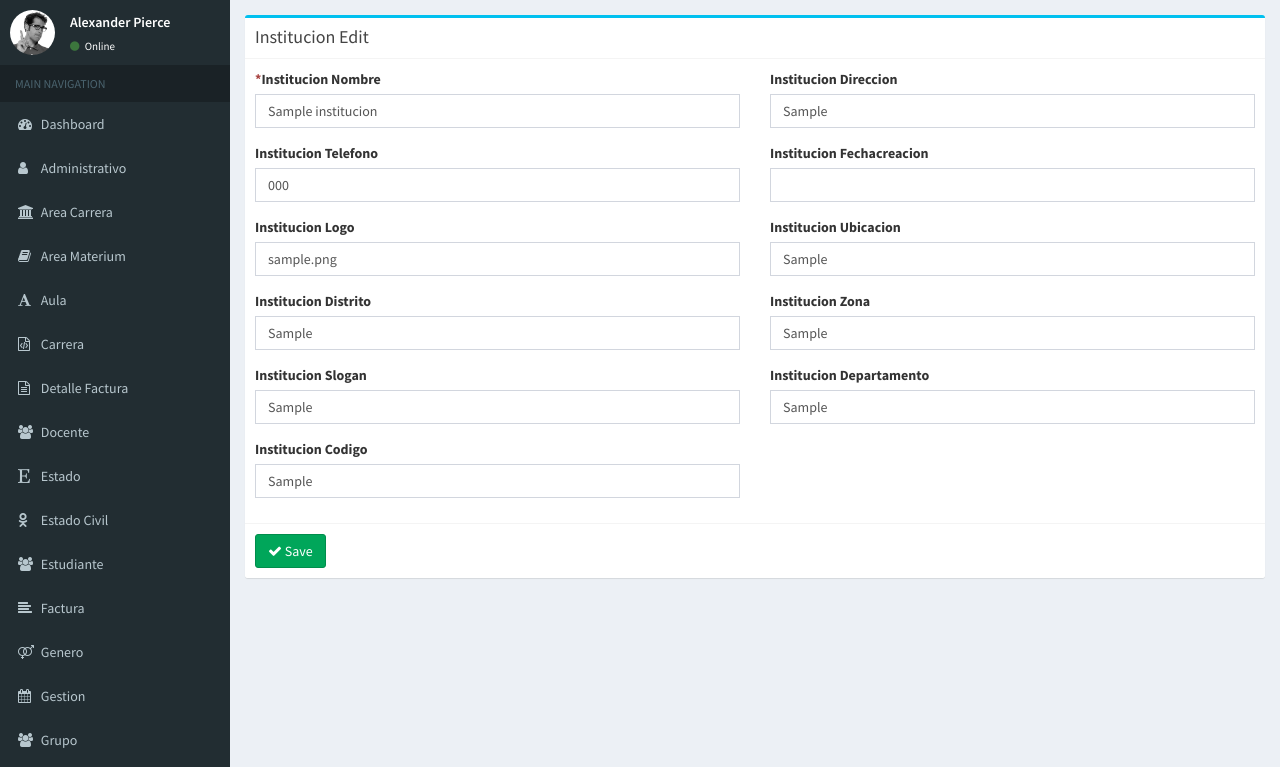
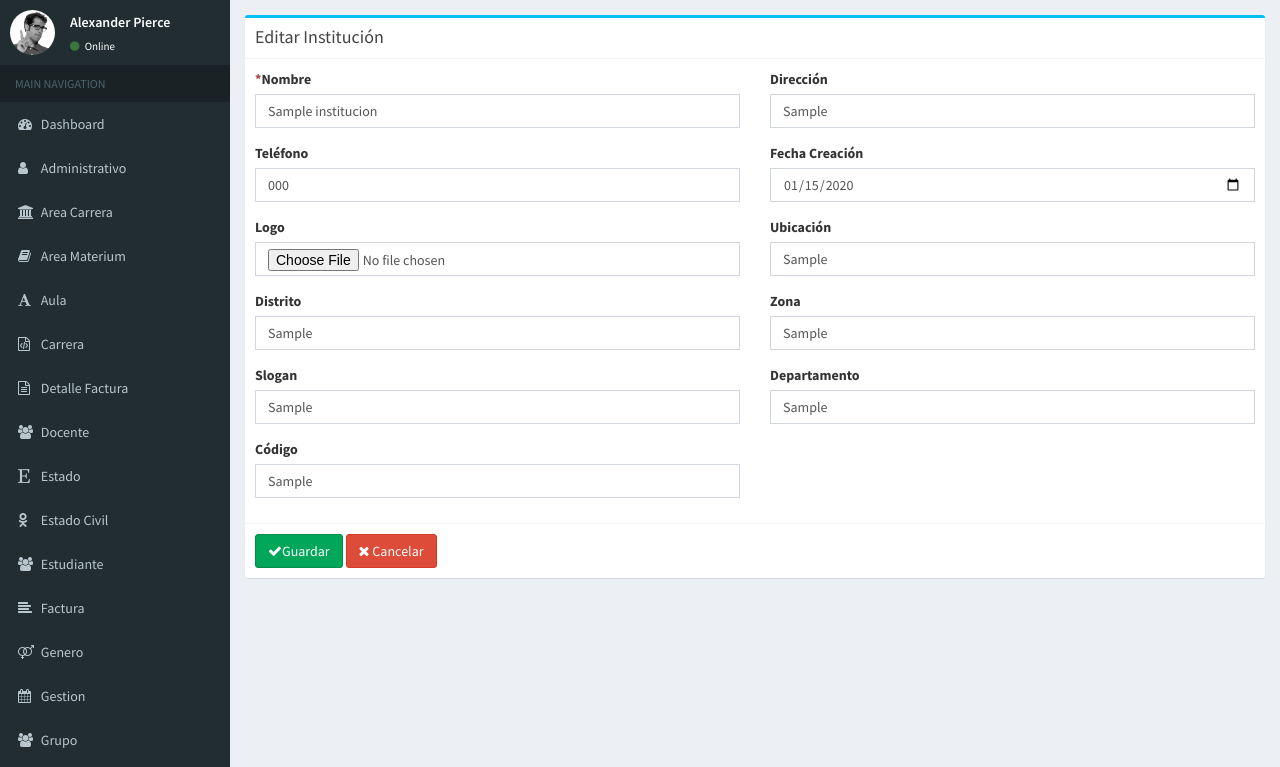
Before and after one commit to BitXad/siaac_web, a CodeIgniter app: page /sistema_educativo/index.php/institucion/edit/1 in a window 1280 px wide. Shown: the part 50-817 px from the top of the page. Run offline with CodeIgniter, Linux system fonts and the light colour scheme; tables that the repository leaves empty hold one stand-in row (values such as "Sample post").

Commit message:
institucion finish

```diff
--- a/application/config/database.php
+++ b/application/config/database.php
@@ -78,7 +78,7 @@
 	'hostname' => 'localhost',
 	'username' => 'root',
 	'password' => '',
-	'database' => 'siaac',
+	'database' => 'siaac_web',
 	'dbdriver' => 'mysqli',
 	'dbprefix' => '',
 	'pconnect' => FALSE,
--- a/application/controllers/Institucion.php
+++ b/application/controllers/Institucion.php
@@ -125,16 +125,79 @@
         {
             $this->load->library('form_validation');
 
-			$this->form_validation->set_rules('institucion_nombre','Institucion Nombre','required');
+            $this->form_validation->set_rules('institucion_nombre','Institucion Nombre','required', array('required' => 'Este Campo no debe ser vacio'));
 
-			if($this->form_validation->run())
+            if($this->form_validation->run())
             {
+                /* *********************INICIO imagen***************************** */
+                $foto="";
+                $foto1= $this->input->post('institucion_logo1');
+                if (!empty($_FILES['institucion_logo']['name']))
+                {
+                    $this->load->library('image_lib');
+                    $config['upload_path'] = './resources/images/institucion/';
+                    $config['allowed_types'] = 'gif|jpeg|jpg|png';
+                    $config['max_size'] = 200000;
+                    $config['max_width'] = 2900;
+                    $config['max_height'] = 2900;
+
+                    $new_name = time(); //str_replace(" ", "_", $this->input->post('proveedor_nombre'));
+                    $config['file_name'] = $new_name; //.$extencion;
+                    $config['file_ext_tolower'] = TRUE;
+
+                    $this->load->library('upload', $config);
+                    $this->upload->do_upload('institucion_logo');
+
+                    $img_data = $this->upload->data();
+                    $extension = $img_data['file_ext'];
+                    /* ********************INICIO para resize***************************** */
+                    if($img_data['file_ext'] == ".jpg" || $img_data['file_ext'] == ".png" || $img_data['file_ext'] == ".jpeg" || $img_data['file_ext'] == ".gif") {
+                        $conf['image_library'] = 'gd2';
+                        $conf['source_image'] = $img_data['full_path'];
+                        $conf['new_image'] = './resources/images/institucion/';
+                        $conf['maintain_ratio'] = TRUE;
+                        $conf['create_thumb'] = FALSE;
+                        $conf['width'] = 800;
+                        $conf['height'] = 600;
+                        $this->image_lib->clear();
+                        $this->image_lib->initialize($conf);
+                        if(!$this->image_lib->resize()){
+                            echo $this->image_lib->display_errors('','');
+                        }
+                    }
+                    /* ********************F I N  para resize***************************** */
+                    //$directorio = base_url().'resources/imagenes/';
+                    $directorio = $_SERVER['DOCUMENT_ROOT'].'/siaac_web/resources/images/institucion/';
+                    if(isset($foto1) && !empty($foto1)){
+                      if(file_exists($directorio.$foto1)){
+                          unlink($directorio.$foto1);
+                          $mimagenthumb = str_replace(".", "_thumb.", $foto1);
+                          unlink($directorio.$mimagenthumb);
+                      }
+                  }
+                    $confi['image_library'] = 'gd2';
+                    $confi['source_image'] = './resources/images/institucion/'.$new_name.$extension;
+                    $confi['new_image'] = './resources/images/institucion/'."thumb_".$new_name.$extension;
+                    $confi['create_thumb'] = FALSE;
+                    $confi['maintain_ratio'] = TRUE;
+                    $confi['width'] = 50;
+                    $confi['height'] = 50;
+
+                    $this->image_lib->clear();
+                    $this->image_lib->initialize($confi);
+                    $this->image_lib->resize();
+
+                    $foto = $new_name.$extension;
+                }else{
+                    $foto = $foto1;
+                }
+            /* *********************FIN imagen***************************** */
                 $params = array(
 					'institucion_nombre' => $this->input->post('institucion_nombre'),
 					'institucion_direccion' => $this->input->post('institucion_direccion'),
 					'institucion_telefono' => $this->input->post('institucion_telefono'),
 					'institucion_fechacreacion' => $this->input->post('institucion_fechacreacion'),
-					'institucion_logo' => $this->input->post('institucion_logo'),
+					'institucion_logo' => $foto,
 					'institucion_ubicacion' => $this->input->post('institucion_ubicacion'),
 					'institucion_distrito' => $this->input->post('institucion_distrito'),
 					'institucion_zona' => $this->input->post('institucion_zona'),
--- a/application/views/institucion/edit.php
+++ b/application/views/institucion/edit.php
@@ -2,74 +2,75 @@
     <div class="col-md-12">
       	<div class="box box-info">
             <div class="box-header with-border">
-              	<h3 class="box-title">Institucion Edit</h3>
+              	<h3 class="box-title">Editar Institución</h3>
             </div>
-			<?php echo form_open('institucion/edit/'.$institucion['institucion_id']); ?>
+                <?php echo form_open_multipart('institucion/edit/'.$institucion['institucion_id']); ?>
 			<div class="box-body">
 				<div class="row clearfix">
 					<div class="col-md-6">
-						<label for="institucion_nombre" class="control-label"><span class="text-danger">*</span>Institucion Nombre</label>
+						<label for="institucion_nombre" class="control-label"><span class="text-danger">*</span>Nombre</label>
 						<div class="form-group">
-							<input type="text" name="institucion_nombre" value="<?php echo ($this->input->post('institucion_nombre') ? $this->input->post('institucion_nombre') : $institucion['institucion_nombre']); ?>" class="form-control" id="institucion_nombre" />
+							<input type="text" name="institucion_nombre" value="<?php echo ($this->input->post('institucion_nombre') ? $this->input->post('institucion_nombre') : $institucion['institucion_nombre']); ?>" class="form-control" id="institucion_nombre" required />
 							<span class="text-danger"><?php echo form_error('institucion_nombre');?></span>
 						</div>
 					</div>
 					<div class="col-md-6">
-						<label for="institucion_direccion" class="control-label">Institucion Direccion</label>
+						<label for="institucion_direccion" class="control-label">Dirección</label>
 						<div class="form-group">
 							<input type="text" name="institucion_direccion" value="<?php echo ($this->input->post('institucion_direccion') ? $this->input->post('institucion_direccion') : $institucion['institucion_direccion']); ?>" class="form-control" id="institucion_direccion" />
 						</div>
 					</div>
 					<div class="col-md-6">
-						<label for="institucion_telefono" class="control-label">Institucion Telefono</label>
+						<label for="institucion_telefono" class="control-label">Teléfono</label>
 						<div class="form-group">
 							<input type="text" name="institucion_telefono" value="<?php echo ($this->input->post('institucion_telefono') ? $this->input->post('institucion_telefono') : $institucion['institucion_telefono']); ?>" class="form-control" id="institucion_telefono" />
 						</div>
 					</div>
 					<div class="col-md-6">
-						<label for="institucion_fechacreacion" class="control-label">Institucion Fechacreacion</label>
+						<label for="institucion_fechacreacion" class="control-label">Fecha Creación</label>
 						<div class="form-group">
-							<input type="text" name="institucion_fechacreacion" value="<?php echo ($this->input->post('institucion_fechacreacion') ? $this->input->post('institucion_fechacreacion') : $institucion['institucion_fechacreacion']); ?>" class="has-datepicker form-control" id="institucion_fechacreacion" />
+							<input type="date" name="institucion_fechacreacion" value="<?php echo ($this->input->post('institucion_fechacreacion') ? $this->input->post('institucion_fechacreacion') : $institucion['institucion_fechacreacion']); ?>" class="form-control" id="institucion_fechacreacion" />
 						</div>
 					</div>
 					<div class="col-md-6">
-						<label for="institucion_logo" class="control-label">Institucion Logo</label>
+						<label for="institucion_logo" class="control-label">Logo</label>
 						<div class="form-group">
-							<input type="text" name="institucion_logo" value="<?php echo ($this->input->post('institucion_logo') ? $this->input->post('institucion_logo') : $institucion['institucion_logo']); ?>" class="form-control" id="institucion_logo" />
+                                                    <input type="file" name="institucion_logo" value="<?php echo ($this->input->post('institucion_logo') ? $this->input->post('institucion_logo') : $institucion['institucion_logo']); ?>" class="form-control" id="institucion_logo" accept="image/png, image/jpeg, jpg, image/gif" />
+                                                    <input type="hidden" name="institucion_logo1" value="<?php echo ($this->input->post('institucion_logo') ? $this->input->post('institucion_logo') : $institucion['institucion_logo']); ?>" class="form-control" id="institucion_logo1" />
 						</div>
 					</div>
 					<div class="col-md-6">
-						<label for="institucion_ubicacion" class="control-label">Institucion Ubicacion</label>
+						<label for="institucion_ubicacion" class="control-label">Ubicación</label>
 						<div class="form-group">
 							<input type="text" name="institucion_ubicacion" value="<?php echo ($this->input->post('institucion_ubicacion') ? $this->input->post('institucion_ubicacion') : $institucion['institucion_ubicacion']); ?>" class="form-control" id="institucion_ubicacion" />
 						</div>
 					</div>
 					<div class="col-md-6">
-						<label for="institucion_distrito" class="control-label">Institucion Distrito</label>
+						<label for="institucion_distrito" class="control-label">Distrito</label>
 						<div class="form-group">
 							<input type="text" name="institucion_distrito" value="<?php echo ($this->input->post('institucion_distrito') ? $this->input->post('institucion_distrito') : $institucion['institucion_distrito']); ?>" class="form-control" id="institucion_distrito" />
 						</div>
 					</div>
 					<div class="col-md-6">
-						<label for="institucion_zona" class="control-label">Institucion Zona</label>
+						<label for="institucion_zona" class="control-label">Zona</label>
 						<div class="form-group">
 							<input type="text" name="institucion_zona" value="<?php echo ($this->input->post('institucion_zona') ? $this->input->post('institucion_zona') : $institucion['institucion_zona']); ?>" class="form-control" id="institucion_zona" />
 						</div>
 					</div>
 					<div class="col-md-6">
-						<label for="institucion_slogan" class="control-label">Institucion Slogan</label>
+						<label for="institucion_slogan" class="control-label">Slogan</label>
 						<div class="form-group">
 							<input type="text" name="institucion_slogan" value="<?php echo ($this->input->post('institucion_slogan') ? $this->input->post('institucion_slogan') : $institucion['institucion_slogan']); ?>" class="form-control" id="institucion_slogan" />
 						</div>
 					</div>
 					<div class="col-md-6">
-						<label for="institucion_departamento" class="control-label">Institucion Departamento</label>
+						<label for="institucion_departamento" class="control-label">Departamento</label>
 						<div class="form-group">
 							<input type="text" name="institucion_departamento" value="<?php echo ($this->input->post('institucion_departamento') ? $this->input->post('institucion_departamento') : $institucion['institucion_departamento']); ?>" class="form-control" id="institucion_departamento" />
 						</div>
 					</div>
 					<div class="col-md-6">
-						<label for="institucion_codigo" class="control-label">Institucion Codigo</label>
+						<label for="institucion_codigo" class="control-label">Código</label>
 						<div class="form-group">
 							<input type="text" name="institucion_codigo" value="<?php echo ($this->input->post('institucion_codigo') ? $this->input->post('institucion_codigo') : $institucion['institucion_codigo']); ?>" class="form-control" id="institucion_codigo" />
 						</div>
@@ -78,8 +79,10 @@
 			</div>
 			<div class="box-footer">
             	<button type="submit" class="btn btn-success">
-					<i class="fa fa-check"></i> Save
-				</button>
+                    <i class="fa fa-check"></i>Guardar
+                </button>
+                <a href="<?php echo site_url('institucion'); ?>" class="btn btn-danger">
+                    <i class="fa fa-times"></i> Cancelar</a>
 	        </div>
 			<?php echo form_close(); ?>
 		</div>
```
Also changed, not shown: application/views/institucion/index.php (+42 -42 lines), resources/images/institucion/1549046924.jpg (deleted), resources/images/institucion/1549052033.jpg (added), resources/images/institucion/1549052216.jpg (added), resources/images/institucion/thumb_1549046924.jpg (deleted), resources/images/institucion/thumb_1549052033.jpg (added), resources/images/institucion/thumb_1549052216.jpg (added).
